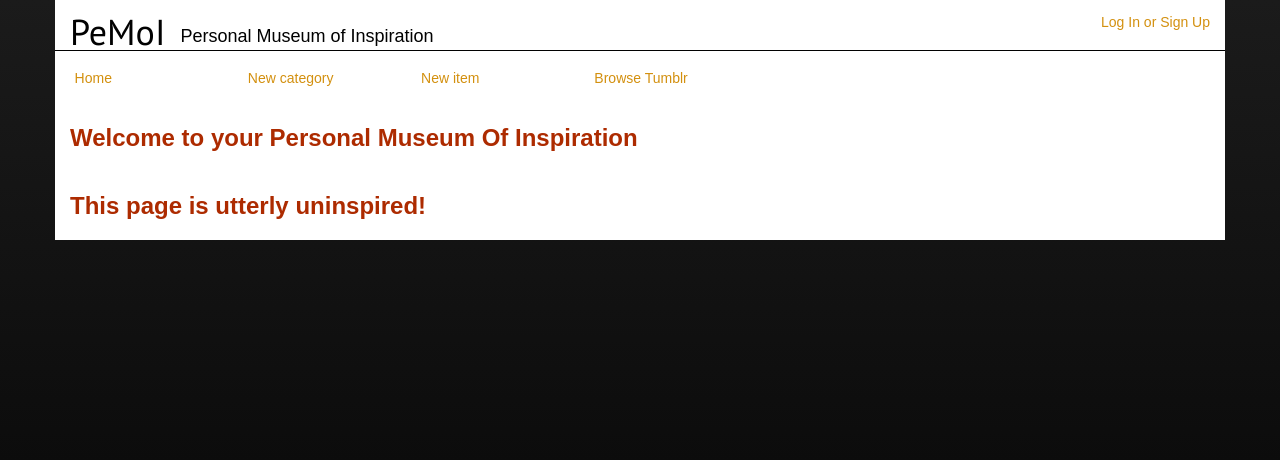
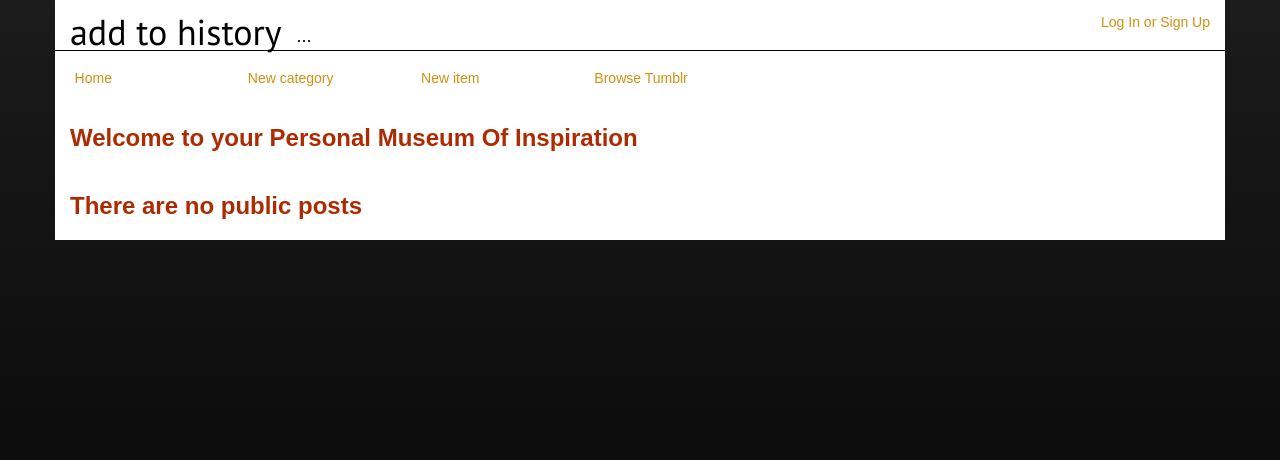
Before and after one commit to Kyushi/pemoi, a Python web app: template pemoi/templates/index.html in a window 1280 px wide. Shown: the top 460 px of the page. Run offline with Jinja, Linux system fonts and the light colour scheme; the template is opened without the code that fills it, so the values that code supplies are empty; some libraries are stand-ins or nearby versions; some web fonts are replaced.

Commit message:
chore: Minor changes

```diff
--- a/pemoi/pmoi_index.py
+++ b/pemoi/pmoi_index.py
@@ -19,7 +19,7 @@ def index():
     user_id = login_session.get("user_id")
     try:
         items = db_session.query(Item).filter(\
-                                (Item.public==True)| (Item.user_id==user_id)).\
+                                (Item.public==True) | ((Item.user_id==user_id) & Item.public==True)).\
                                 order_by(desc(Item.add_date)).all()
     except:
         # Make sure that there is something to be passed to the template.
--- a/pemoi/templates/base.html
+++ b/pemoi/templates/base.html
@@ -9,7 +9,7 @@
     <link rel="stylesheet" href={{url_for('static', filename='css/responsive.css')}}>
     <title>
       {% block title %}
-        PeMOI
+        addtohistory
       {% endblock %}
     </title>
   </head>
--- a/pemoi/templates/header.html
+++ b/pemoi/templates/header.html
@@ -2,12 +2,12 @@
     <!-- Title and logo -->
     <div class="col-xs-3 title">
       <a href="{{url_for('index')}}" class="title-link">
-        PeMoI
+        add to history
       </a>
     </div>
 
     <div class="col-xs-4 subtitle">
-      Personal Museum of Inspiration
+      ...
     </div>
 
     <!-- Login/logout link -->
--- a/pemoi/templates/index.html
+++ b/pemoi/templates/index.html
@@ -12,7 +12,7 @@
         {% include 'itembox.html' %}
       {% endfor %}
     {% else %}
-      <h2>This page is utterly uninspired!</h2>
+      <h2>There are no public posts</h2>
     {% endif %}
   </div>
 </section>
```
Also changed, not shown: README.md.
